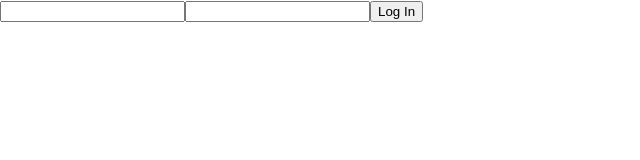
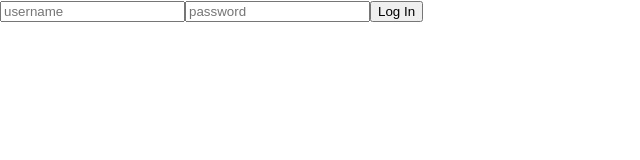
Before and after one commit to mrandolph83/happy-camper-frontend, a React (Create React App) app: page / in a window 1280 px wide. Shown: the top 160 px of the page, without its empty margins (0-640 px from the left). Built offline with nearby package versions, Linux system fonts and the light colour scheme.

Commit message:
Set up Redux login form, complete up until submit functionality

```diff
--- a/src/actions/loginForm.js
+++ b/src/actions/loginForm.js
@@ -1,6 +1,6 @@
-export const updateLoginForm = formData => {
+export const updateLoginForm = (formData) => {
     return {
-        type: "UPADTE_LOGIN_FORM",
+        type: "UPDATE_LOGIN_FORM",
         formData
     }
 }
--- a/src/components/Login.js
+++ b/src/components/Login.js
@@ -1,13 +1,37 @@
-import React from 'react';
+import React from 'react'
+import { connect } from 'react-redux'
+import { updateLoginForm } from "../actions/loginForm.js"
 
-const Login = () => {
+const Login = ({loginForm, updateLoginForm }) => {
+
+    const handleInputChange = event => {
+        const { name, value } = event.target
+        const updatedFormInfo = {
+            ...loginForm,
+            [name]: value
+        }
+        updateLoginForm(updatedFormInfo)
+    }
+
     return (
         <form onSubmit={undefined}>
-            <input value={undefined} name="username" type="text" onChange={undefined} />
-            <input value={undefined} name="password" type="text" onChange={undefined} />
+            <input placeholder="username" value={loginForm.username} name="username" type="text" onChange={handleInputChange} />
+            <input placeholder="password" value={loginForm.password} name="password" type="text" onChange={handleInputChange} />
             <input type="submit" value="Log In"/>
         </form>
     )
 }
 
-export default Login
+// Turns the state into props within this component. Sructured
+// like: {
+//     username: mrandolph83
+//     password: password
+// }
+
+const mapStateToProps = state => {
+    return {
+       loginForm: state.loginForm
+    }
+}
+
+export default connect(mapStateToProps, { updateLoginForm })(Login)
--- a/src/store.js
+++ b/src/store.js
@@ -1,11 +1,13 @@
 import { createStore, applyMiddleware, compose, combineReducers } from 'redux';
 import usersReducer from './reducers/users.js'
 import currentUser from './reducers/current_user.js'
+import loginForm from './reducers/loginForm.js'
 import thunk from 'redux-thunk'
 
 const reducer = combineReducers({
   users: usersReducer,
-  currentUser
+  currentUser,
+  loginForm
 })
 
 const composeEnhancer = window.__REDUX_DEVTOOLS_EXTENSION_COMPOSE__ || compose;
```
